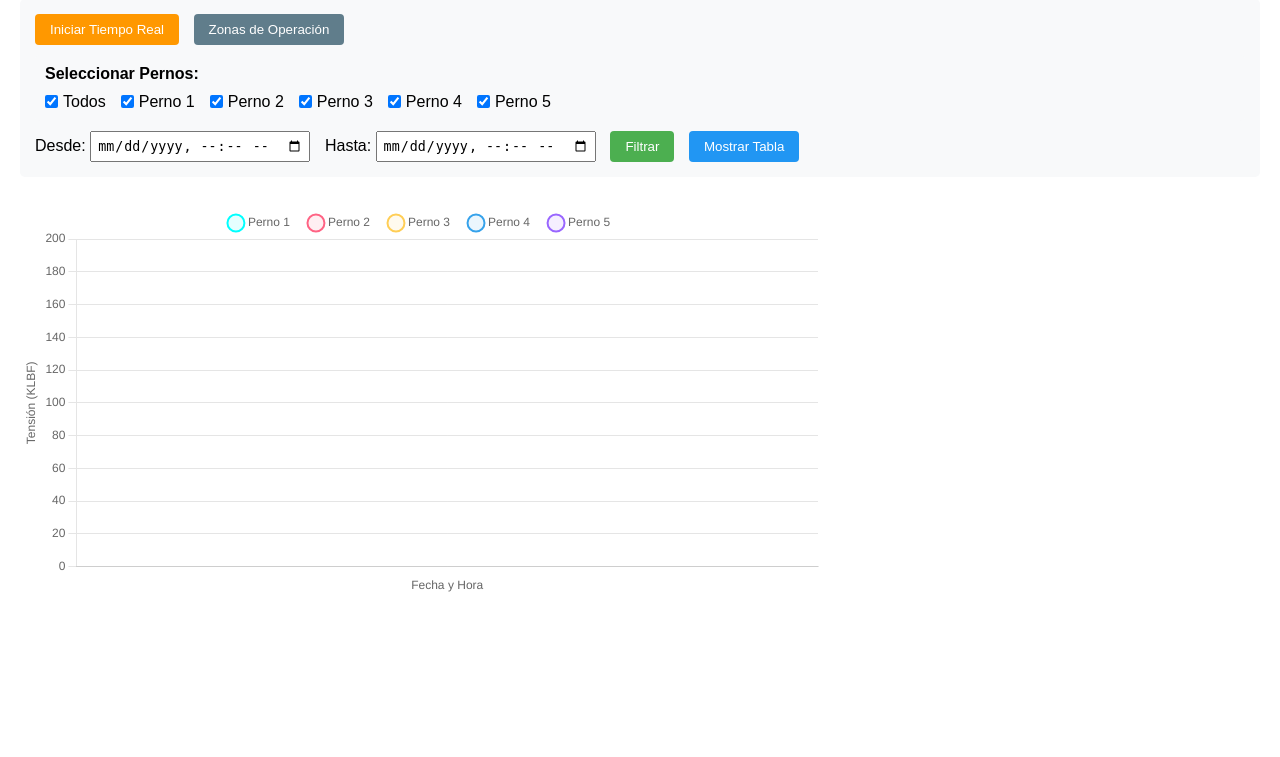
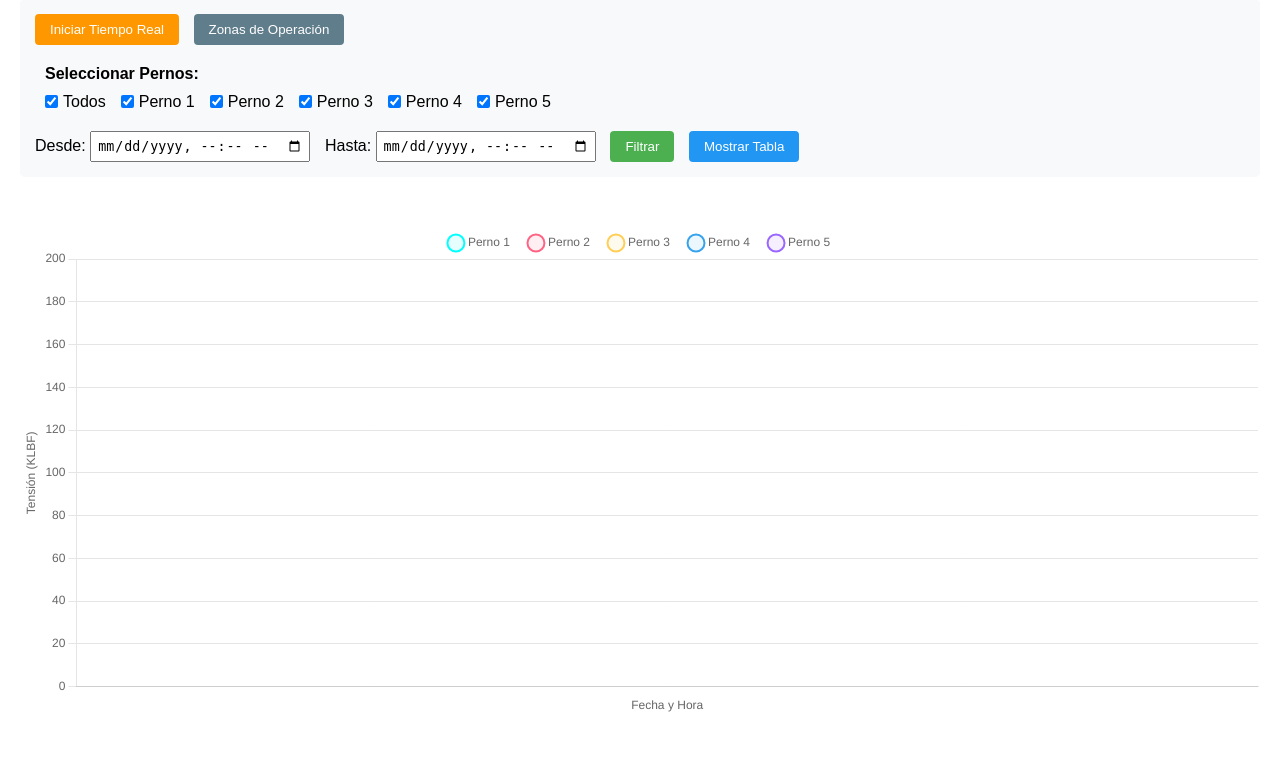
Before and after one commit to Sharkikan21/Raspi, a Flask app: template templates/index.html in a window 1280 px wide. Shown: the part 121-878 px from the top of the page. Before the commit the page ends 713 px from the top, so only its background shows below. Run offline with Flask 3, Linux system fonts and the light colour scheme; the template is opened without the code that fills it, so the values that code supplies are empty; the visitor is signed in with stand-in values (Sample User, id 1); some libraries are stand-ins or nearby versions.

Commit message:
30/12/24 comit 8

```diff
--- a/templates/index.html
+++ b/templates/index.html
@@ -22,8 +22,18 @@
         }
         .chart-container {
             width: 100%;
-            height: 400px;
+            height: 500px;
             margin: 20px 0;
+            position: relative;
+        }
+        .data-container {
+            display: flex;
+            flex-direction: column;
+            gap: 20px;
+        }
+        #csv-table {
+            margin-top: 20px;
+            overflow-x: auto;
         }
         .button {
             padding: 8px 15px;
@@ -229,11 +239,13 @@
         </div>
     </div>
 
-    <div class="chart-container">
-        <canvas id="myChart"></canvas>
+    <div class="data-container">
+        <div class="chart-container">
+            <canvas id="myChart"></canvas>
+        </div>
+
+        <div id="csv-table" class="hidden"></div>
     </div>
-
-    <div id="csv-table" class="hidden"></div>
 
     <script>
         let chart = null;
@@ -405,6 +417,7 @@
                 },
                 options: {
                     responsive: true,
+                    maintainAspectRatio: false,
                     plugins: {
                         legend: {
                             position: 'top',
@@ -465,6 +478,23 @@
                             title: {
                                 display: true,
                                 text: 'Fecha y Hora'
+                            },
+                            ticks: {
+                                maxTicksLimit: 10,  // Limitar a 10 etiquetas
+                                callback: function(val, index) {
+                                    // Formatear la fecha para que sea más legible
+                                    const fecha = fechas[val];
+                                    if (fecha) {
+                                        const d = new Date(fecha);
+                                        return d.toLocaleString('es-ES', {
+                                            month: '2-digit',
+                                            day: '2-digit',
+                                            hour: '2-digit',
+                                            minute: '2-digit'
+                                        });
+                                    }
+                                    return '';
+                                }
                             }
                         },
                         y: {
@@ -473,9 +503,7 @@
                                 text: 'Tensión (KLBF)'
                             },
                             min: 0,
-                            max: 200,
-                            suggestedMin: 0,
-                            suggestedMax: 200
+                            max: 200
                         }
                     }
                 }
```
